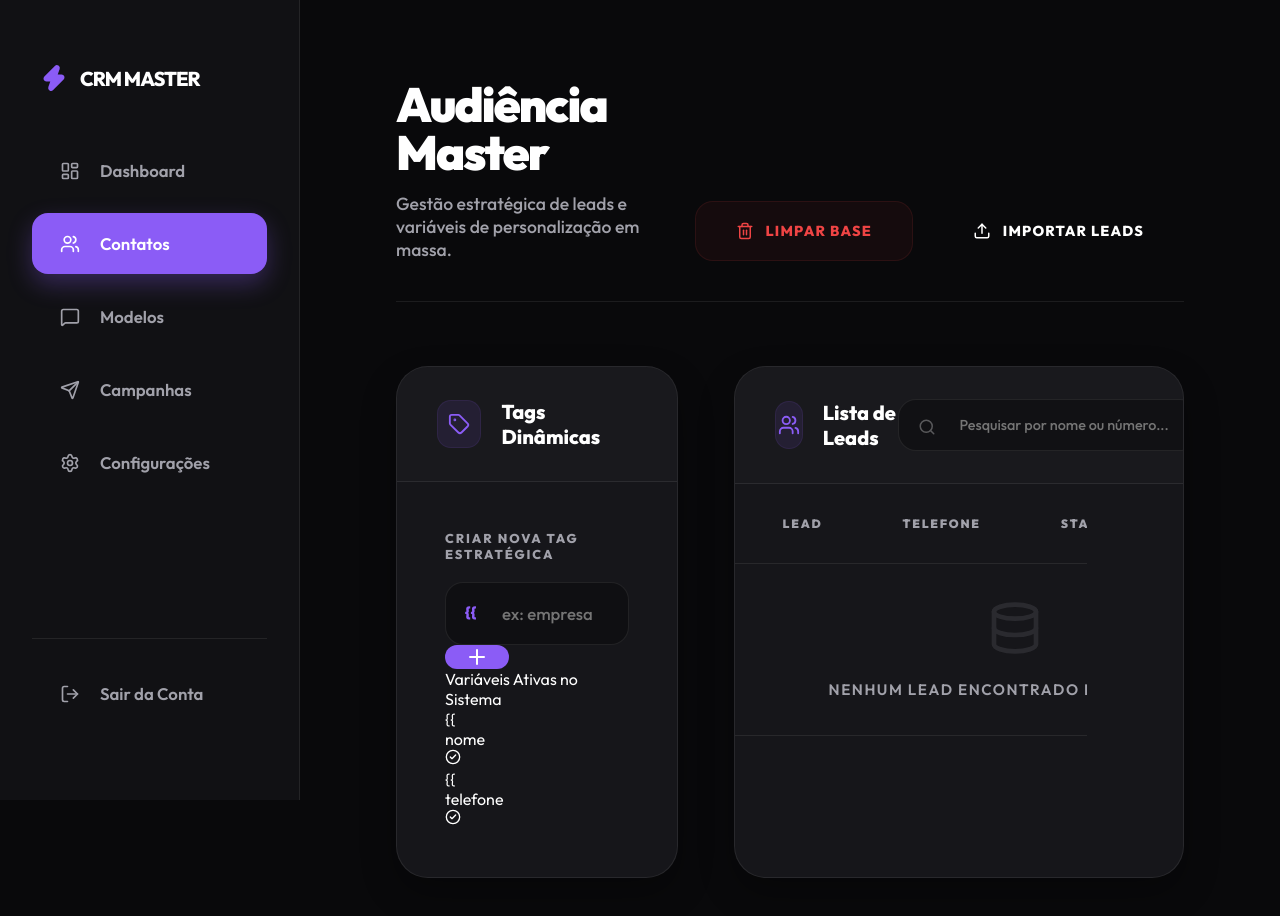
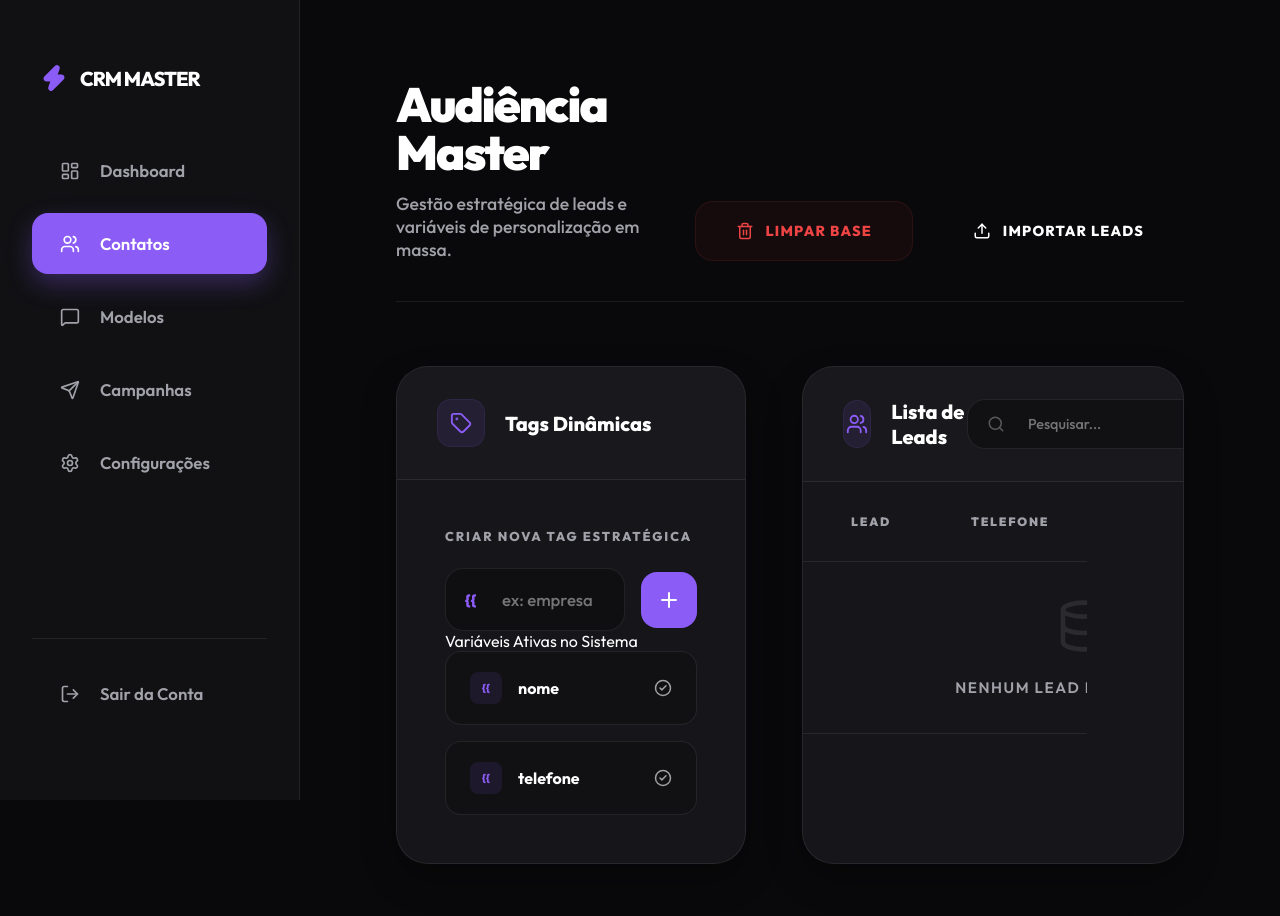
Before and after one commit to PabliitoxD/Whatsapp-CRM, a Next.js app: page /contacts in a window 1280 px wide. Shown: the top 916 px of the page. Built offline with nearby package versions, Linux system fonts and the light colour scheme.

Commit message:
Alignment Fix: Force horizontal layout for tags and inputs in Contacts menu; prevent line-breaks and standardize button positioning

```diff
--- a/src/app/contacts/page.tsx
+++ b/src/app/contacts/page.tsx
@@ -6,10 +6,10 @@ import { useContacts } from '../../lib/ContactContext';
 import { PageHeader, UICard, UIButton } from '../../components/UIComponents';
 
 /**
- * PÁGINA: AUDIÊNCIA (CONTATOS E TAGS)
+ * PÁGINA: AUDIÊNCIA (CONTATOS E TAGS) - REVISÃO DE ALINHAMENTO
  *
- * Gerencia a base de leads e as variáveis dinâmicas de personalização.
- * Organizada em duas colunas: Gestão de Tags (Esquerda) e Lista de Leads (Direita).
+ * Corrigido: Alinhamento horizontal forçado para inputs e tags.
+ * Garantia de que elementos não quebrem linha em telas menores.
  */
 
 const Contacts = () => {
@@ -26,7 +26,6 @@ const Contacts = () => {
   const [searchTerm, setSearchTerm] = useState('');
   const [newTag, setNewTag] = useState('');
 
-  // Função para processar upload de arquivo CSV/TXT simples
   const handleFileUpload = (e: React.ChangeEvent<HTMLInputElement>) => {
     const file = e.target.files?.[0];
     if (!file) return;
@@ -66,7 +65,6 @@ const Contacts = () => {
 
   return (
     <div className="contacts-page">
-      {/* Cabeçalho com ações globais de importação e limpeza */}
       <PageHeader
         title="Audiência Master"
         subtitle="Gestão estratégica de leads e variáveis de personalização em massa."
@@ -80,62 +78,72 @@ const Contacts = () => {
         </label>
       </PageHeader>
 
-      <div className="grid-2">
+      {/* Grid reajustada para dar mais espaço à coluna de tags se necessário */}
+      <div className="grid-2" style={{ display: 'grid', gridTemplateColumns: 'minmax(350px, 1fr) 2fr', gap: '3.5rem' }}>
+
         {/* COLUNA ESQUERDA: TAGS DINÂMICAS */}
         <UICard title="Tags Dinâmicas" icon={Tag}>
           <div className="input-group">
-            <label>Criar Nova Tag Estratégica</label>
-            <div className="flex gap-2">
+            <label style={{ display: 'block', marginBottom: '1.5rem' }}>Criar Nova Tag Estratégica</label>
+
+            {/* INPUT + BOTÃO: Forçado em linha com Flexbox Direto */}
+            <div style={{ display: 'flex', alignItems: 'center', gap: '1rem', width: '100%' }}>
               <div style={{ position: 'relative', flex: 1 }}>
-                <span style={{ position: 'absolute', left: '1.25rem', top: '1.25rem', color: 'var(--primary)', fontWeight: 900 }}>{'{'}{'{'}</span>
+                <span style={{ position: 'absolute', left: '1.25rem', top: '50%', transform: 'translateY(-50%)', color: 'var(--primary)', fontWeight: 900, zIndex: 10 }}>{'{'}{'{'}</span>
                 <input
                   type="text"
                   placeholder="ex: empresa"
-                  style={{ paddingLeft: '3.5rem' }}
+                  style={{ paddingLeft: '3.5rem', marginBottom: 0, width: '100%' }}
                   value={newTag}
                   onChange={(e) => setNewTag(e.target.value)}
                   onKeyDown={(e) => e.key === 'Enter' && handleAddTag()}
                 />
               </div>
-              <UIButton onClick={handleAddTag} style={{ padding: '0 1.25rem' }}>
+              <UIButton onClick={handleAddTag} style={{ height: '56px', width: '56px', padding: 0, flexShrink: 0, borderRadius: '16px' }}>
                 <Plus size={24} />
               </UIButton>
             </div>
           </div>
 
-          <div className="space-y-3 mt-8">
-            <p className="text-[10px] font-black uppercase text-muted tracking-widest mb-4">Variáveis Ativas no Sistema</p>
+          <div className="mt-12">
+            <p className="text-[10px] font-black uppercase text-muted tracking-widest mb-6 opacity-50">Variáveis Ativas no Sistema</p>
+            <div style={{ display: 'flex', flexDirection: 'column', gap: '1rem' }}>
               {customTags.map((tag) => (
-              <div key={tag} className="flex items-center justify-between p-4 bg-black/20 rounded-xl border border-white/5 group transition-all hover:border-primary/30">
-                <div className="flex items-center gap-3">
-                  <div className="w-8 h-8 bg-primary/10 rounded-lg flex items-center justify-center text-primary text-xs font-black">
+                /* TAG ITEM: Forçado em linha horizontal única */
+                <div key={tag} style={{ display: 'flex', alignItems: 'center', justifyContent: 'space-between', padding: '1.25rem 1.5rem', backgroundColor: 'rgba(0,0,0,0.2)', borderRadius: '16px', border: '1px solid var(--border)' }}>
+                  <div style={{ display: 'flex', alignItems: 'center', gap: '1rem' }}>
+                    <div style={{ width: '32px', height: '32px', backgroundColor: 'rgba(139, 92, 246, 0.1)', color: 'var(--primary)', borderRadius: '8px', display: 'flex', alignItems: 'center', justifyContent: 'center', fontSize: '0.7rem', fontWeight: 900 }}>
                       {'{'}{'{'}
                     </div>
-                  <span className="font-bold tracking-tight">{tag}</span>
+                    <span style={{ fontWeight: 700, fontSize: '1rem', whiteSpace: 'nowrap' }}>{tag}</span>
                   </div>
+
+                  <div style={{ display: 'flex', alignItems: 'center' }}>
                     {tag !== 'nome' && tag !== 'telefone' ? (
-                  <button onClick={() => deleteCustomTag(tag)} className="text-muted hover:text-error opacity-0 group-hover:opacity-100 transition-all">
+                      <button onClick={() => deleteCustomTag(tag)} style={{ background: 'none', border: 'none', color: 'var(--text-muted)', cursor: 'pointer', display: 'flex', alignItems: 'center', padding: '0.5rem' }}>
                         <X size={16} />
                       </button>
                     ) : (
-                  <CheckCircle2 size={16} className="text-success opacity-50" />
+                      <CheckCircle2 size={18} className="text-success" style={{ opacity: 0.6 }} />
                     )}
+                  </div>
                 </div>
               ))}
             </div>
+          </div>
         </UICard>
 
-        {/* COLUNA DIREITA: LISTA DE LEADS (Com busca integrada no cabeçalho) */}
+        {/* COLUNA DIREITA: LISTA DE LEADS */}
         <UICard
           title="Lista de Leads"
           icon={Users}
           headerAction={
-            <div style={{ position: 'relative', width: '300px' }}>
-              <Search size={18} style={{ position: 'absolute', left: '1.25rem', top: '1.2rem', opacity: 0.3 }} />
+            <div style={{ position: 'relative', width: '280px' }}>
+              <Search size={18} style={{ position: 'absolute', left: '1.25rem', top: '50%', transform: 'translateY(-50%)', opacity: 0.3 }} />
               <input
                 type="text"
-                placeholder="Pesquisar por nome ou número..."
-                style={{ paddingLeft: '3.75rem', fontSize: '0.9rem', paddingBottom: '1rem', paddingTop: '1rem' }}
+                placeholder="Pesquisar..."
+                style={{ paddingLeft: '3.75rem', fontSize: '0.9rem', height: '50px', marginBottom: 0 }}
                 value={searchTerm}
                 onChange={(e) => setSearchTerm(e.target.value)}
               />
@@ -158,7 +166,7 @@ const Contacts = () => {
                     <td colSpan={4}>
                       <div className="empty-state py-24">
                         <Database size={56} className="empty-state-icon" />
-                        <p className="font-black opacity-40">Nenhum lead encontrado na sua base.</p>
+                        <p className="font-black opacity-30">Nenhum lead encontrado.</p>
                       </div>
                     </td>
                   </tr>
@@ -166,22 +174,22 @@ const Contacts = () => {
                   filteredContacts.map((contact) => (
                     <tr key={contact.id} className="hover:bg-white/[0.01] transition-colors">
                       <td style={{ paddingLeft: '3rem' }}>
-                        <div className="flex items-center gap-4">
+                        <div style={{ display: 'flex', alignItems: 'center', gap: '1.25rem' }}>
                           <div style={{ width: '42px', height: '42px', borderRadius: '12px', background: 'rgba(139, 92, 246, 0.1)', color: 'var(--primary)', display: 'flex', alignItems: 'center', justifyContent: 'center', fontWeight: '900', fontSize: '0.9rem' }}>
                             {contact.name.charAt(0)}
                           </div>
-                          <span className="font-bold text-lg tracking-tight">{contact.name}</span>
+                          <span style={{ fontWeight: 700, fontSize: '1.1rem' }}>{contact.name}</span>
                         </div>
                       </td>
-                      <td className="font-mono text-muted text-base">{contact.phone}</td>
+                      <td style={{ color: 'var(--text-muted)', fontFamily: 'monospace', fontSize: '1rem' }}>{contact.phone}</td>
                       <td>
-                        <div className="flex items-center gap-2 text-success font-black text-[10px] uppercase tracking-widest">
-                          <div className="w-2 h-2 bg-success rounded-full" />
+                        <div style={{ display: 'flex', alignItems: 'center', gap: '0.5rem', color: 'var(--success)', fontWeight: 800, fontSize: '0.7rem', textTransform: 'uppercase', letterSpacing: '0.1em' }}>
+                          <div style={{ width: '8px', height: '8px', backgroundColor: 'var(--success)', borderRadius: '50%' }} />
                           {contact.status}
                         </div>
                       </td>
                       <td style={{ textAlign: 'right', paddingRight: '3rem' }}>
-                        <button className="p-3 text-muted hover:text-error transition-all hover:bg-error/10 rounded-xl" onClick={() => deleteContact(contact.id)}>
+                        <button className="p-3 text-muted hover:text-error transition-all" style={{ background: 'none', border: 'none', cursor: 'pointer' }} onClick={() => deleteContact(contact.id)}>
                           <Trash2 size={20} />
                         </button>
                       </td>
```
Lines whose indentation alone changed are shown as unchanged.
